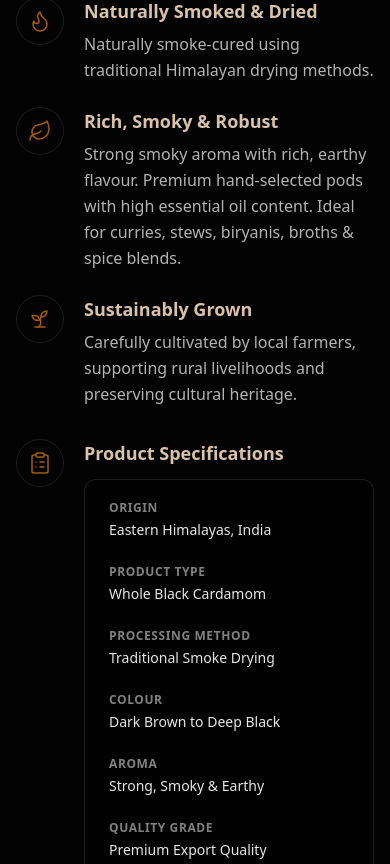
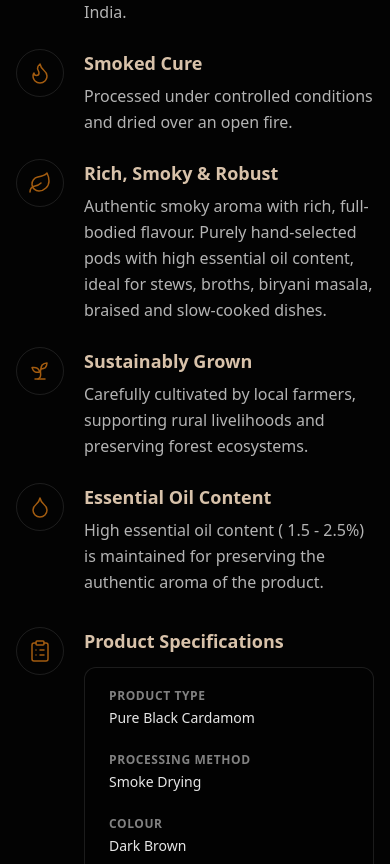
Before and after one commit to Abhigyan9831/Exim, a React (Vite) app: page /products in a window 390 px wide. Shown: the part 1700-2564 px from the top of the page. Built offline with nearby package versions, Linux system fonts and the light colour scheme.

Commit message:
Update product page content, fix mobile layout alignment, and sync hero section heights

```diff
--- a/src/app/components/Footer.tsx
+++ b/src/app/components/Footer.tsx
@@ -8,7 +8,7 @@ export function Footer() {
         <div className="grid grid-cols-1 md:grid-cols-4 gap-8">
           <div className="space-y-4">
             <div className="text-2xl font-bold">M R EXIM</div>
-            <p className="text-center sm:text-left text-black/80 text-sm">
+            <p className="text-left text-black/80 text-sm">
               Indian firm trading in Himalayan Black Cardamom, catering to quality conscious markets.
             </p>
             <div className="flex space-x-4">
--- a/src/app/pages/About.tsx
+++ b/src/app/pages/About.tsx
@@ -42,7 +42,7 @@ export function About() {
         <div className="max-w-7xl mx-auto px-4 sm:px-6 lg:px-8">
           <div className="grid grid-cols-1 lg:grid-cols-2 gap-8 md:gap-12 items-center">
             <div>
-              <h2 className="text-2xl md:text-4xl font-bold text-white mb-6">
+              <h2 className="text-center md:text-left text-2xl md:text-4xl font-bold text-white mb-6">
                 Who We <span className="text-[#A35C10]">Are</span>
               </h2>
               <p className="text-center sm:text-left text-sm md:text-lg text-white">
--- a/src/app/pages/Home.tsx
+++ b/src/app/pages/Home.tsx
@@ -43,7 +43,7 @@ export function Home() {
 
   return (
     <div>
-      <section className="relative min-h-[400px] aspect-[1647/955] md:max-h-[calc(100vh-80px)] flex items-center justify-center overflow-hidden w-full">
+      <section className="relative min-h-[100dvh] md:min-h-[400px] md:aspect-[1647/955] md:max-h-[calc(100vh-80px)] flex items-center justify-center overflow-hidden w-full">
         <div className="absolute inset-0 bg-gradient-to-r from-black/70 to-black/50 z-10" />
         <ImageWithFallback
           src="/images/her.png"
--- a/src/app/pages/Products.tsx
+++ b/src/app/pages/Products.tsx
@@ -1,7 +1,7 @@
 import { useState } from "react";
 import { Link } from "react-router";
 import { ImageWithFallback } from "../components/figma/ImageWithFallback";
-import { Mountain, Flame, Leaf, Sprout, MapPin, ClipboardList, FileText } from "lucide-react";
+import { Mountain, Flame, Leaf, Sprout, MapPin, ClipboardList, FileText, Droplet } from "lucide-react";
 import { ScrollReveal } from "../components/ScrollReveal";
 
 // Easily swap these URLs with your custom product image paths once ready
@@ -42,7 +42,7 @@ export function Products() {
             {/* Left Column: Product Information */}
             <div className="flex flex-col h-full justify-center order-2 lg:order-1">
 
-              <h2 className="text-2xl md:text-5xl lg:text-[3.5rem] font-serif text-white mb-6 leading-[1.1]">
+              <h2 className="text-2xl md:text-5xl lg:text-[3.5rem] font-bold text-white mb-6 leading-[1.1]">
                 Pure Himalayan <br /> Black Cardamom
               </h2>
 
@@ -70,7 +70,7 @@ export function Products() {
                     </div>
                     <div>
                       <h3 className="text-[#d8c2aa] font-semibold text-lg mb-1.5">Himalayan Origin</h3>
-                      <p className="text-white/70 text-base leading-relaxed">Sustainably sourced from the Eastern Himalayan region of India.</p>
+                      <p className="text-white/70 text-base leading-relaxed">Sourced from high altitude farms (to maintain higher essential oil content) in the Eastern Himalayan regions of India.</p>
                     </div>
                   </div>
                 </ScrollReveal>
@@ -81,8 +81,8 @@ export function Products() {
                       <Flame className="w-6 h-6 stroke-[1.5]" />
                     </div>
                     <div>
-                      <h3 className="text-[#d8c2aa] font-semibold text-lg mb-1.5">Naturally Smoked & Dried</h3>
-                      <p className="text-white/70 text-base leading-relaxed">Naturally smoke-cured using traditional Himalayan drying methods.</p>
+                      <h3 className="text-[#d8c2aa] font-semibold text-lg mb-1.5">Smoked Cure</h3>
+                      <p className="text-white/70 text-base leading-relaxed">Processed under controlled conditions and dried over an open fire.</p>
                     </div>
                   </div>
                 </ScrollReveal>
@@ -94,7 +94,7 @@ export function Products() {
                     </div>
                     <div>
                       <h3 className="text-[#d8c2aa] font-semibold text-lg mb-1.5">Rich, Smoky & Robust</h3>
-                      <p className="text-white/70 text-base leading-relaxed">Strong smoky aroma with rich, earthy flavour. Premium hand-selected pods with high essential oil content. Ideal for curries, stews, biryanis, broths & spice blends.</p>
+                      <p className="text-white/70 text-base leading-relaxed">Authentic smoky aroma with rich, full-bodied flavour. Purely hand-selected pods with high essential oil content,  ideal for stews, broths, biryani masala, braised and slow-cooked dishes.</p>
                     </div>
                   </div>
                 </ScrollReveal>
@@ -106,12 +106,24 @@ export function Products() {
                     </div>
                     <div>
                       <h3 className="text-[#d8c2aa] font-semibold text-lg mb-1.5">Sustainably Grown</h3>
-                      <p className="text-white/70 text-base leading-relaxed">Carefully cultivated by local farmers, supporting rural livelihoods and preserving cultural heritage.</p>
+                      <p className="text-white/70 text-base leading-relaxed">Carefully cultivated by local farmers, supporting rural livelihoods and preserving forest ecosystems.</p>
                     </div>
                   </div>
                 </ScrollReveal>
 
                 <ScrollReveal delay={400}>
+                  <div className="flex gap-5">
+                    <div className="flex-shrink-0 w-12 h-12 rounded-full border border-white/10 flex items-center justify-center text-[#A35C10]">
+                      <Droplet className="w-6 h-6 stroke-[1.5]" />
+                    </div>
+                    <div>
+                      <h3 className="text-[#d8c2aa] font-semibold text-lg mb-1.5">Essential Oil Content</h3>
+                      <p className="text-white/70 text-base leading-relaxed">High essential oil content ( 1.5 - 2.5%) is maintained for preserving the authentic aroma of the product.</p>
+                    </div>
+                  </div>
+                </ScrollReveal>
+
+                <ScrollReveal delay={500}>
                   <div className="flex gap-5 pt-2">
                     <div className="flex-shrink-0 w-12 h-12 rounded-full border border-white/10 flex items-center justify-center text-[#A35C10]">
                       <ClipboardList className="w-6 h-6 stroke-[1.5]" />
@@ -122,38 +134,38 @@ export function Products() {
                         <ul className="flex flex-col">
                           <ScrollReveal delay={500}>
                             <li className="flex flex-col sm:flex-row sm:items-center justify-between py-3 border-b border-white/5 last:border-0 gap-1 sm:gap-4">
-                              <span className="text-white/50 text-xs font-bold tracking-wider uppercase">Origin</span>
-                              <span className="text-white/90 font-medium text-sm sm:text-right">Eastern Himalayas, India</span>
+                              <span className="text-white/50 text-xs font-bold tracking-wider uppercase">Product Type</span>
+                              <span className="text-white/90 font-medium text-sm sm:text-right">Pure Black Cardamom</span>
                             </li>
                           </ScrollReveal>
                           <ScrollReveal delay={600}>
                             <li className="flex flex-col sm:flex-row sm:items-center justify-between py-3 border-b border-white/5 last:border-0 gap-1 sm:gap-4">
-                              <span className="text-white/50 text-xs font-bold tracking-wider uppercase">Product Type</span>
-                              <span className="text-white/90 font-medium text-sm sm:text-right">Whole Black Cardamom</span>
+                              <span className="text-white/50 text-xs font-bold tracking-wider uppercase">Processing Method</span>
+                              <span className="text-white/90 font-medium text-sm sm:text-right">Smoke Drying</span>
                             </li>
                           </ScrollReveal>
                           <ScrollReveal delay={700}>
                             <li className="flex flex-col sm:flex-row sm:items-center justify-between py-3 border-b border-white/5 last:border-0 gap-1 sm:gap-4">
-                              <span className="text-white/50 text-xs font-bold tracking-wider uppercase">Processing Method</span>
-                              <span className="text-white/90 font-medium text-sm sm:text-right">Traditional Smoke Drying</span>
+                              <span className="text-white/50 text-xs font-bold tracking-wider uppercase">Colour</span>
+                              <span className="text-white/90 font-medium text-sm sm:text-right">Dark Brown</span>
                             </li>
                           </ScrollReveal>
                           <ScrollReveal delay={800}>
                             <li className="flex flex-col sm:flex-row sm:items-center justify-between py-3 border-b border-white/5 last:border-0 gap-1 sm:gap-4">
-                              <span className="text-white/50 text-xs font-bold tracking-wider uppercase">Colour</span>
-                              <span className="text-white/90 font-medium text-sm sm:text-right">Dark Brown to Deep Black</span>
+                              <span className="text-white/50 text-xs font-bold tracking-wider uppercase">Quality</span>
+                              <span className="text-white/90 font-medium text-sm sm:text-right">Export Grade</span>
                             </li>
                           </ScrollReveal>
                           <ScrollReveal delay={900}>
                             <li className="flex flex-col sm:flex-row sm:items-center justify-between py-3 border-b border-white/5 last:border-0 gap-1 sm:gap-4">
-                              <span className="text-white/50 text-xs font-bold tracking-wider uppercase">Aroma</span>
-                              <span className="text-white/90 font-medium text-sm sm:text-right">Strong, Smoky & Earthy</span>
+                              <span className="text-white/50 text-xs font-bold tracking-wider uppercase">Moisture Content</span>
+                              <span className="text-white/90 font-medium text-sm sm:text-right">8 - 12% (customizable)</span>
                             </li>
                           </ScrollReveal>
                           <ScrollReveal delay={1000}>
                             <li className="flex flex-col sm:flex-row sm:items-center justify-between py-3 border-b border-white/5 last:border-0 gap-1 sm:gap-4">
-                              <span className="text-white/50 text-xs font-bold tracking-wider uppercase">Quality Grade</span>
-                              <span className="text-white/90 font-medium text-sm sm:text-right">Premium Export Quality</span>
+                              <span className="text-white/50 text-xs font-bold tracking-wider uppercase">Essential Oil</span>
+                              <span className="text-white/90 font-medium text-sm sm:text-right">1.5 - 2.5%</span>
                             </li>
                           </ScrollReveal>
                         </ul>
```
